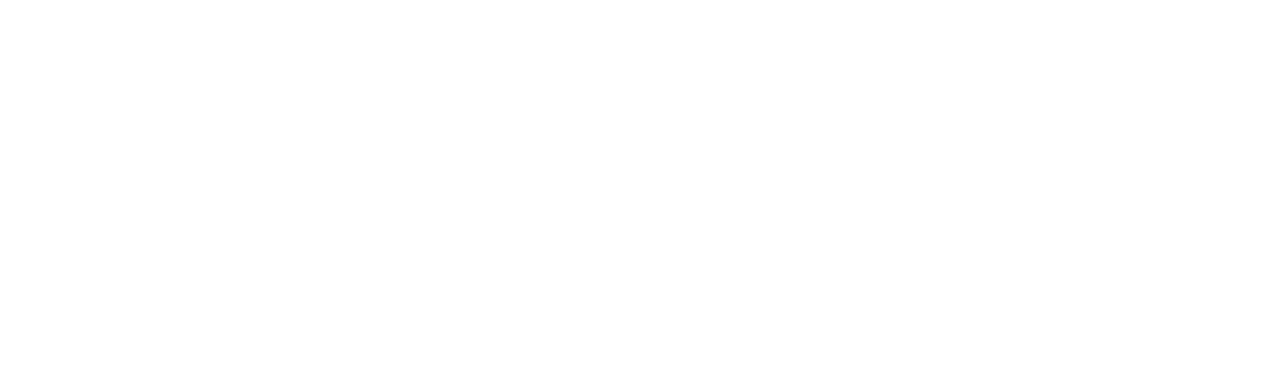
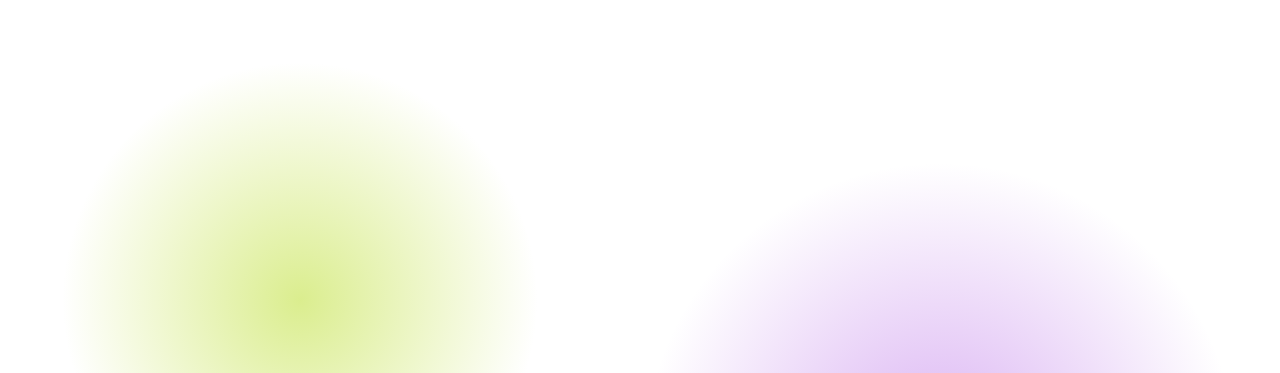
Before and after one commit to juliusaho/ahotcompany-website, a plain HTML site: page index.html in a window 1280 px wide. Shown: the top 373 px of the page. Drawn offline with Linux system fonts and the light colour scheme.

Commit message:
change background

```diff
--- a/index.html
+++ b/index.html
@@ -90,6 +90,35 @@
     a:hover:after {
         opacity: 1;
     }
+
+    body {
+        min-height: 100%;
+        margin: 0;
+        padding: 0;
+    }
+
+    .radial-ball {
+        background: radial-gradient(#bfe03991,transparent 70%);
+        height: 600px;
+        width: 600px;
+        position: absolute;
+        z-index: 0;
+        left: 0;
+        right: 0;
+        top: 0;
+        background-size: 80% 80%;
+        background-repeat: no-repeat;
+        background-position: center center;
+    }
+
+    .radial-ball.ball-2 {
+        background: radial-gradient(#b464e680,transparent 70%);
+        left: 50%;
+        top: 20%;
+    }
+    .logo {
+        z-index: 999;
+    }
     @media screen and (max-width: 768px){
         .logo img {
             max-width: 80vw;
@@ -105,6 +134,8 @@
 </head>
 <body>
     <header>
+        <div class="radial-ball"></div>
+        <div class="radial-ball ball-2"></div>
         <div class="logo">
             <img src="assets/logo.svg" class="logo" alt="A Hot Company Oy">
             <div class="row">
```
